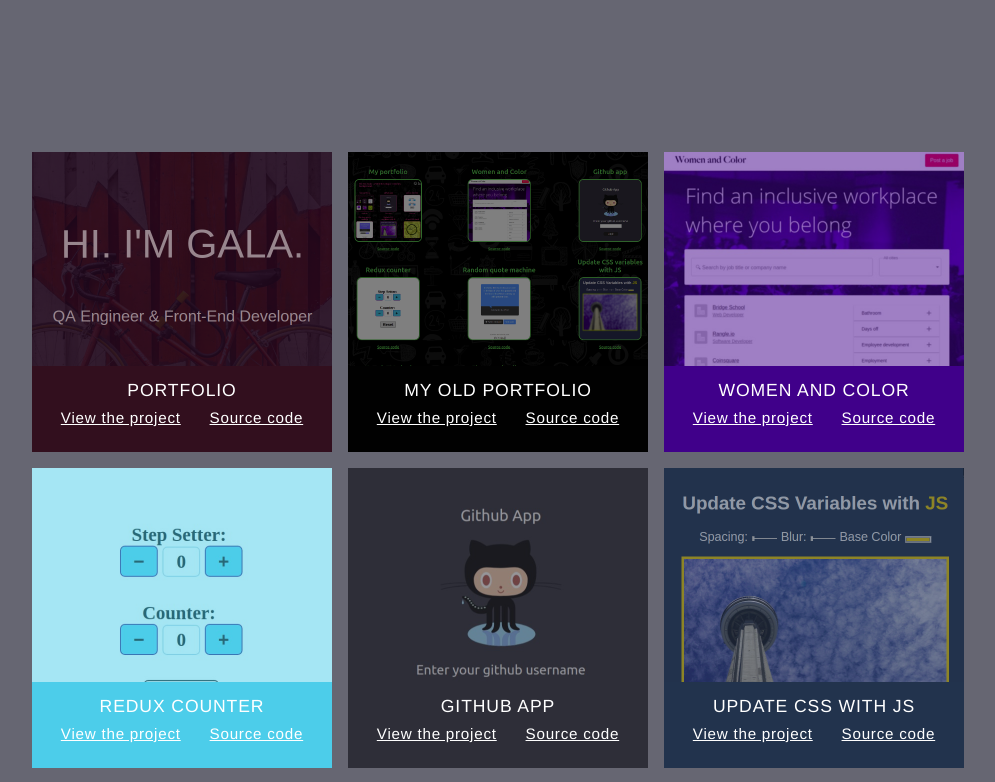
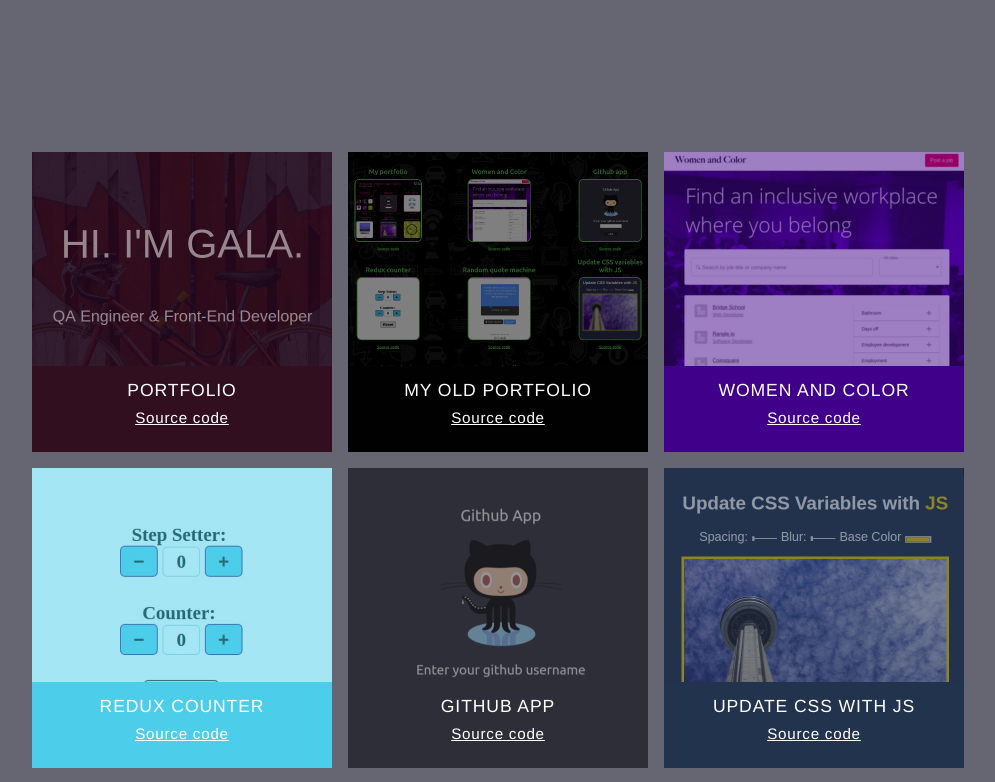
Before and after one commit to GalkaS/new-portfolio, a Gatsby app: page /projectsPage in a window 1280 px wide. Shown: the top 782 px of the page, without its empty margins (142-1137 px from the left). Built offline with nearby package versions, Linux system fonts and the light colour scheme.

Commit message:
Add clickable project image. Remove project link from the project card footer

```diff
--- a/src/components/ProjectCard.js
+++ b/src/components/ProjectCard.js
@@ -4,19 +4,22 @@ import "../css/projectCard.css";
 const ProjectCard = props => (
   <div className="projectCard">
     <div className="grid">
-      <div className="bckgr" style={{ backgroundColor: props.color }} />
       <img
         className="projectImage"
         src={props.image}
         alt="Thumbnail of the project"
       />
       <div className="textGrid">
+        <a
+          className="bckgr"
+          style={{ backgroundColor: props.color }}
+          href={props.url}
+        >
+        <div className="bckgr"></div>
+        </a>
         <div className="footerColor" style={{ backgroundColor: props.color }}>
           <div className="projectTitle">{props.name}</div>
           <div className="links">
-  	           <a className="projectUrl" href={props.url}>
-  	           View the project
-  	           </a>
             <a className="projectSourceCode" href={props.sourceLink}>
               Source code
             </a>
--- a/src/css/projectCard.css
+++ b/src/css/projectCard.css
@@ -9,16 +9,6 @@
 	margin: .5em;
 }
 
-.bckgr {
-	opacity: 0.5;
-	grid-row: 1/2;
-	grid-column: 1/2;
-}
-
-.bckgr:hover {
-opacity: 0;
-}
-
 .projectImage {
 	height: 300px;
 	grid-row: 1/2;
@@ -27,25 +17,32 @@ opacity: 0;
 
 .textGrid {
 	display: grid;
-	grid-template-columns: 1fr 1fr;
+	grid-template-columns: 1fr;
 	grid-template-rows: 5fr 2fr;
 	grid-row: 1/3;
 	grid-column: 1/3;
 }
 
+.bckgr {
+	opacity: 0.5;
+	grid-row: 1/2;
+	grid-column: 1/2;
+}
+
+.bckgr:hover {
+	opacity: 0;
+}
+
 .projectSourceCode {
 	color: white;
 	grid-row: 3/4;
-	grid-column: 2/3;
+	grid-column: 1/2;
 }
 
-.projectUrl {
-	color: white;	grid-row: 1/3;	grid-row: 1/3;
-	grid-column: 1/3;
-	grid-column: 1/3;
-	grid-row: 3/4;
-	grid-column: 1/2;
+.projectSourceCode:hover {
+	text-decoration: underline;
 }
+
 
 .projectTitle{
 	margin-top: 0.8em;
```
Also changed, not shown: src/pages/index.css (+5 -7 lines). Lines whose indentation alone changed are shown as unchanged.
